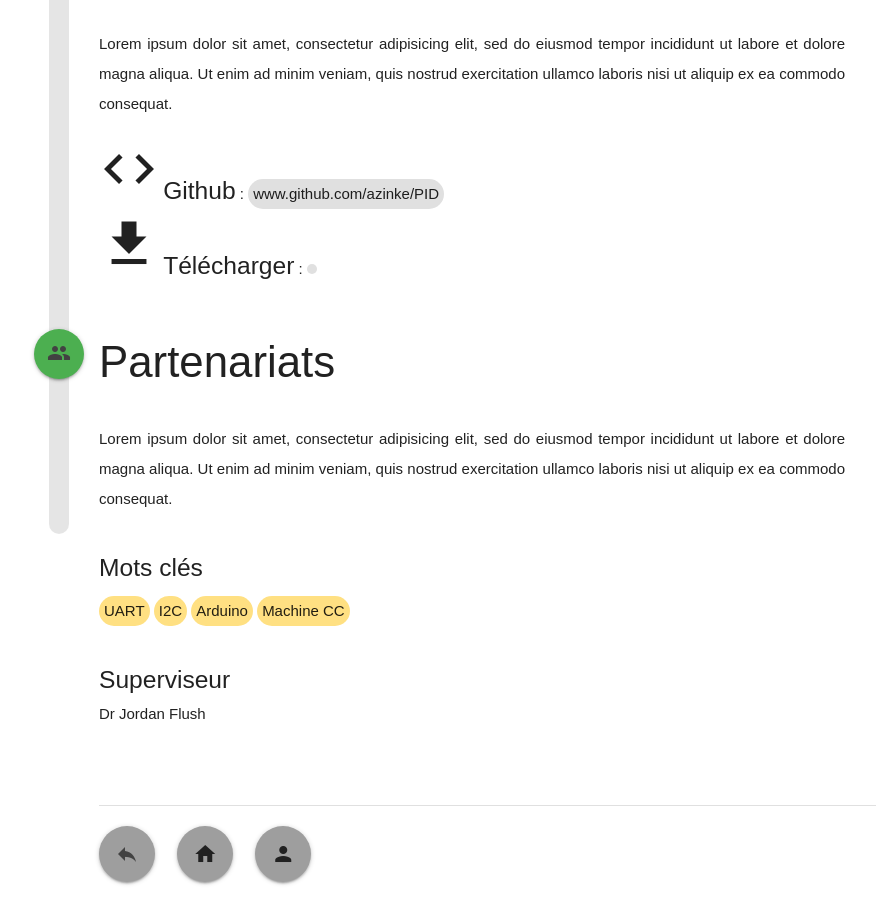
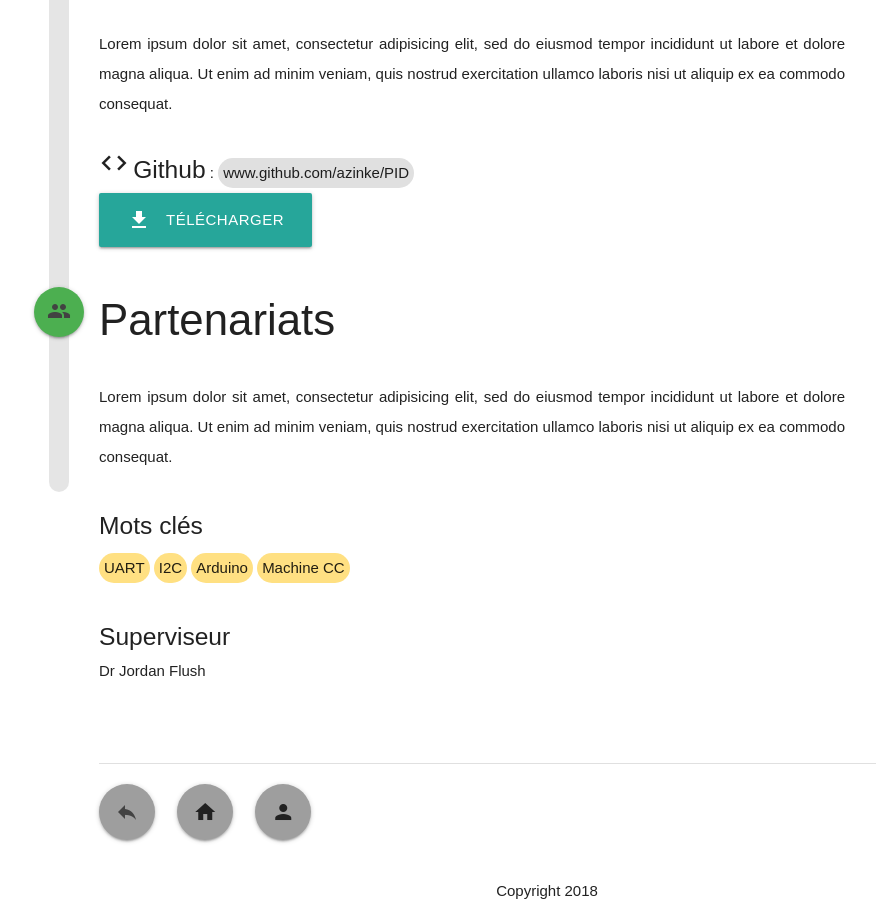
Before and after one commit to project-story/project-story.github.io, a Jekyll site: the page built from _posts/2018-10-10-draft.md, in a window 1280 px wide and 900 px high, scrolled down 1593 px. Shown: the whole window, without its empty margins (93-969 px from the left). Built offline with Jekyll 4.4.1, drawn with Linux system fonts in a browser that asks for light colours; nearby versions of some CDN libraries; some web fonts are replaced; library files that are not in the unit come from our copies.

Commit message:
Fix #9: update post layout - github and downoad links

```diff
--- a/_layouts/post.html
+++ b/_layouts/post.html
@@ -103,7 +103,7 @@
                             <div>
                                 {% if page.github != null %}
                                 <span>
-                                    <i class="material-icons medium prefix">code</i>
+                                    <i class="material-icons small prefix">code</i>
                                     <h5 class="inline-block">Github </h5> :
                                     <span class="keyword grey lighten-2">{{ page.github }}</span>
                                 </span>
@@ -111,12 +111,11 @@
                             </div>
 
                             <div>
-                                {% if page.github != null %}
-                                <span>
-                                    <i class="material-icons medium prefix">file_download</i>
-                                    <h5 class="inline-block">Télécharger </h5> :
-                                    <span class="keyword grey lighten-2">{{ page.download }}</span>
-                                </span>
+                                {% if page.github != "" %}
+                                <a class="waves-effect waves-light btn-large" href="{{ page.download }}">
+                                    <i class="material-icons left">file_download</i>
+                                    Télécharger
+                                </a>
                                 {% endif %}
                             </div>
                         </div>
```
